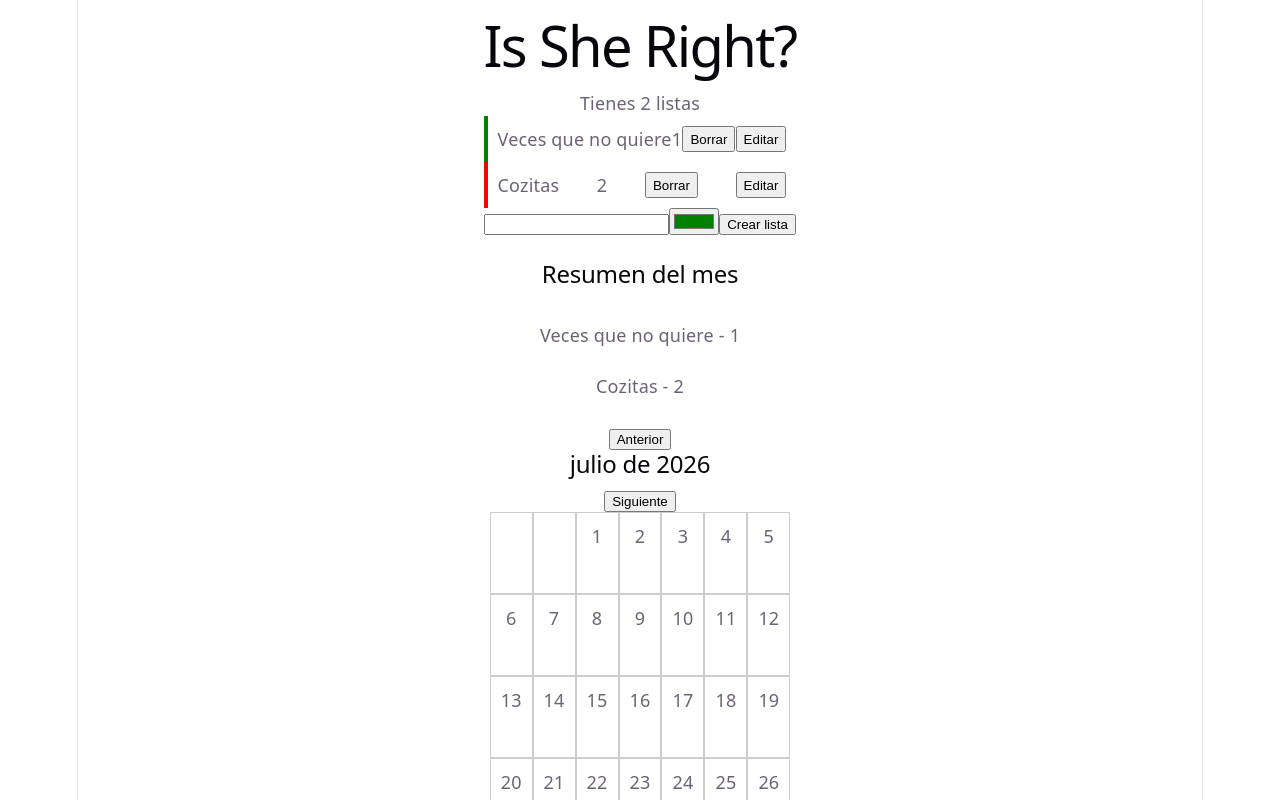
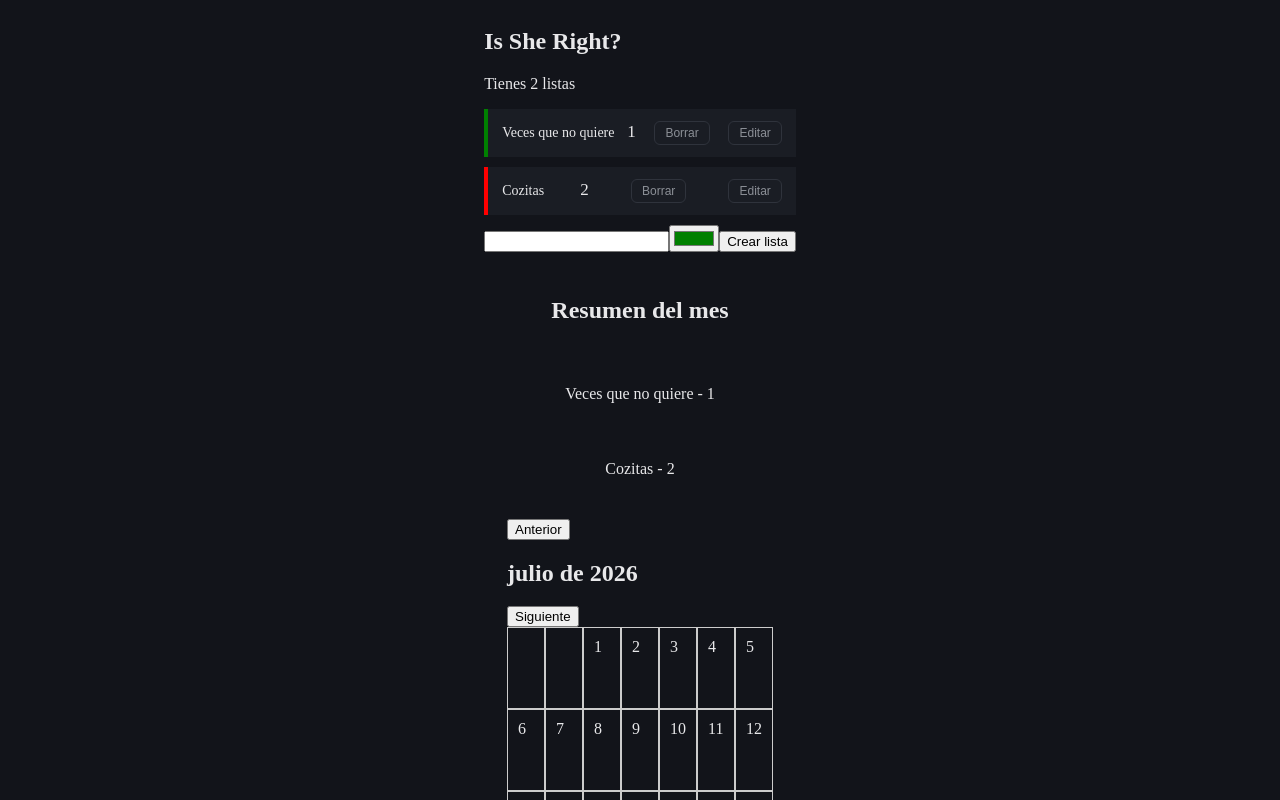
Before and after one commit to JuanAntonioVicente/is-she-right, a React (Vite) app: page / in a window 1280 px wide. Shown: the top 800 px of the page. Built offline with nearby package versions, Linux system fonts and the light colour scheme.

Commit message:
Add dark theme styles to ListCard

```diff
--- /dev/null
+++ b/src/components/ListCard.css
@@ -0,0 +1,41 @@
+.list-card {
+  display: flex;
+  justify-content: space-between;
+  align-items: baseline;
+  background-color: #1a1d24;
+  padding: 12px 14px;
+  margin-bottom: 10px;
+  cursor: pointer;
+}
+
+.list-card-nombre {
+  font-size: 14px;
+  color: #e8e8ea;
+}
+
+.list-card-total {
+  font-size: 17px;
+  font-weight: 500;
+  color: #e8e8ea;
+}
+
+.list-card-boton {
+  background-color: transparent;
+  border: 1px solid #2f333c;
+  border-radius: 6px;
+  color: #8b8f96;
+  font-size: 12px;
+  padding: 4px 10px;
+  margin-left: 6px;
+  cursor: pointer;
+}
+
+.list-card-boton:hover {
+  border-color: #6d5ce7;
+  color: #9b8ef0;
+}
+
+.list-card-boton-peligro:hover {
+  border-color: #E24B4A;
+  color: #E24B4A;
+}
--- a/src/components/ListCard.jsx
+++ b/src/components/ListCard.jsx
@@ -1,52 +1,84 @@
 import { useState } from "react";
+import "./ListCard.css";
 
 function ListCard({ lista, entradas, onSeleccionar, onBorrar, onEditar }) {
-    const total = entradas.filter((entrada) => entrada.listaId === lista.id).length
-    const estilos = {
-        borderLeft: "4px solid " + lista.color,
-        padding: "10px",
-        display: "flex",
-        justifyContent: "space-between"
-    };
+  const total = entradas.filter(
+    (entrada) => entrada.listaId === lista.id
+  ).length;
   const [editando, setEditando] = useState(false);
   const [nombreEditado, setNombreEditado] = useState(lista.nombre);
   const [confirmar, setConfirmar] = useState(false);
   return (
-        <div onClick={() => onSeleccionar(lista.id)} style={estilos} >
-            {editando ?
-                <input type="text" value={nombreEditado} onChange={(e) => setNombreEditado(e.target.value)} />
-                : <span>{lista.nombre}</span>}
-            <span>{total}</span>
-            <button onClick={(e) => {
+    <div
+      onClick={() => onSeleccionar(lista.id)}
+      className="list-card"
+      style={{ borderLeft: "4px solid " + lista.color }}
+    >
+      {editando ? (
+        <input
+          type="text"
+          value={nombreEditado}
+          onChange={(e) => setNombreEditado(e.target.value)}
+        />
+      ) : (
+        <span className="list-card-nombre">{lista.nombre}</span>
+      )}
+      <span className="list-card-total">{total}</span>
+      <button
+        className="list-card-boton"
+        onClick={(e) => {
           e.stopPropagation();
           setConfirmar(true);
-            }}>Borrar</button>
-            <button onClick={(e) => {
+        }}
+      >
+        Borrar
+      </button>
+      <button
+        className="list-card-boton"
+        onClick={(e) => {
           e.stopPropagation();
           setEditando(true);
-            }}>Editar</button>
+        }}
+      >
+        Editar
+      </button>
       {editando && (
-                <button onClick={(e) => {
+        <button
+          className="list-card-boton"
+          onClick={(e) => {
             e.stopPropagation();
             onEditar(lista.id, nombreEditado);
             setEditando(false);
-                }}>Guardar</button>
+          }}
+        >
+          Guardar
+        </button>
       )}
       {confirmar && (
         <div>
-                    <button onClick={(e) => {
+          <button
+            className="list-card-boton list-card-boton-peligro"
+            onClick={(e) => {
               e.stopPropagation();
               onBorrar(lista.id);
               setConfirmar(false);
-                    }}>Confirmar</button>
-                    <button onClick={(e) => {
+            }}
+          >
+            Confirmar
+          </button>
+          <button
+            className="list-card-boton"
+            onClick={(e) => {
               e.stopPropagation();
               setConfirmar(false);
-                    }}>Cancelar</button>
+            }}
+          >
+            Cancelar
+          </button>
         </div>
       )}
-        </div >
-    )
+    </div>
+  );
 }
 
-export default ListCard
+export default ListCard;
--- a/src/index.css
+++ b/src/index.css
@@ -1,111 +1,4 @@
-:root {
-  --text: #6b6375;
-  --text-h: #08060d;
-  --bg: #fff;
-  --border: #e5e4e7;
-  --code-bg: #f4f3ec;
-  --accent: #aa3bff;
-  --accent-bg: rgba(170, 59, 255, 0.1);
-  --accent-border: rgba(170, 59, 255, 0.5);
-  --social-bg: rgba(244, 243, 236, 0.5);
-  --shadow:
-    rgba(0, 0, 0, 0.1) 0 10px 15px -3px, rgba(0, 0, 0, 0.05) 0 4px 6px -2px;
-
-  --sans: system-ui, 'Segoe UI', Roboto, sans-serif;
-  --heading: system-ui, 'Segoe UI', Roboto, sans-serif;
-  --mono: ui-monospace, Consolas, monospace;
-
-  font: 18px/145% var(--sans);
-  letter-spacing: 0.18px;
-  color-scheme: light dark;
-  color: var(--text);
-  background: var(--bg);
-  font-synthesis: none;
-  text-rendering: optimizeLegibility;
-  -webkit-font-smoothing: antialiased;
-  -moz-osx-font-smoothing: grayscale;
-
-  @media (max-width: 1024px) {
-    font-size: 16px;
-  }
+body {
+  background-color: #12141a;
+  color: #e8e8ea;
 }
-
-@media (prefers-color-scheme: dark) {
-  :root {
-    --text: #9ca3af;
-    --text-h: #f3f4f6;
-    --bg: #16171d;
-    --border: #2e303a;
-    --code-bg: #1f2028;
-    --accent: #c084fc;
-    --accent-bg: rgba(192, 132, 252, 0.15);
-    --accent-border: rgba(192, 132, 252, 0.5);
-    --social-bg: rgba(47, 48, 58, 0.5);
-    --shadow:
-      rgba(0, 0, 0, 0.4) 0 10px 15px -3px, rgba(0, 0, 0, 0.25) 0 4px 6px -2px;
-  }
-
-  #social .button-icon {
-    filter: invert(1) brightness(2);
-  }
-}
-
-body {
-  margin: 0;
-}
-
-#root {
-  width: 1126px;
-  max-width: 100%;
-  margin: 0 auto;
-  text-align: center;
-  border-inline: 1px solid var(--border);
-  min-height: 100svh;
-  display: flex;
-  flex-direction: column;
-  box-sizing: border-box;
-}
-
-h1,
-h2 {
-  font-family: var(--heading);
-  font-weight: 500;
-  color: var(--text-h);
-}
-
-h1 {
-  font-size: 56px;
-  letter-spacing: -1.68px;
-  margin: 32px 0;
-  @media (max-width: 1024px) {
-    font-size: 36px;
-    margin: 20px 0;
-  }
-}
-h2 {
-  font-size: 24px;
-  line-height: 118%;
-  letter-spacing: -0.24px;
-  margin: 0 0 8px;
-  @media (max-width: 1024px) {
-    font-size: 20px;
-  }
-}
-p {
-  margin: 0;
-}
-
-code,
-.counter {
-  font-family: var(--mono);
-  display: inline-flex;
-  border-radius: 4px;
-  color: var(--text-h);
-}
-
-code {
-  font-size: 15px;
-  line-height: 135%;
-  padding: 4px 8px;
-  background: var(--code-bg);
-}
```
Lines whose indentation alone changed are shown as unchanged.
